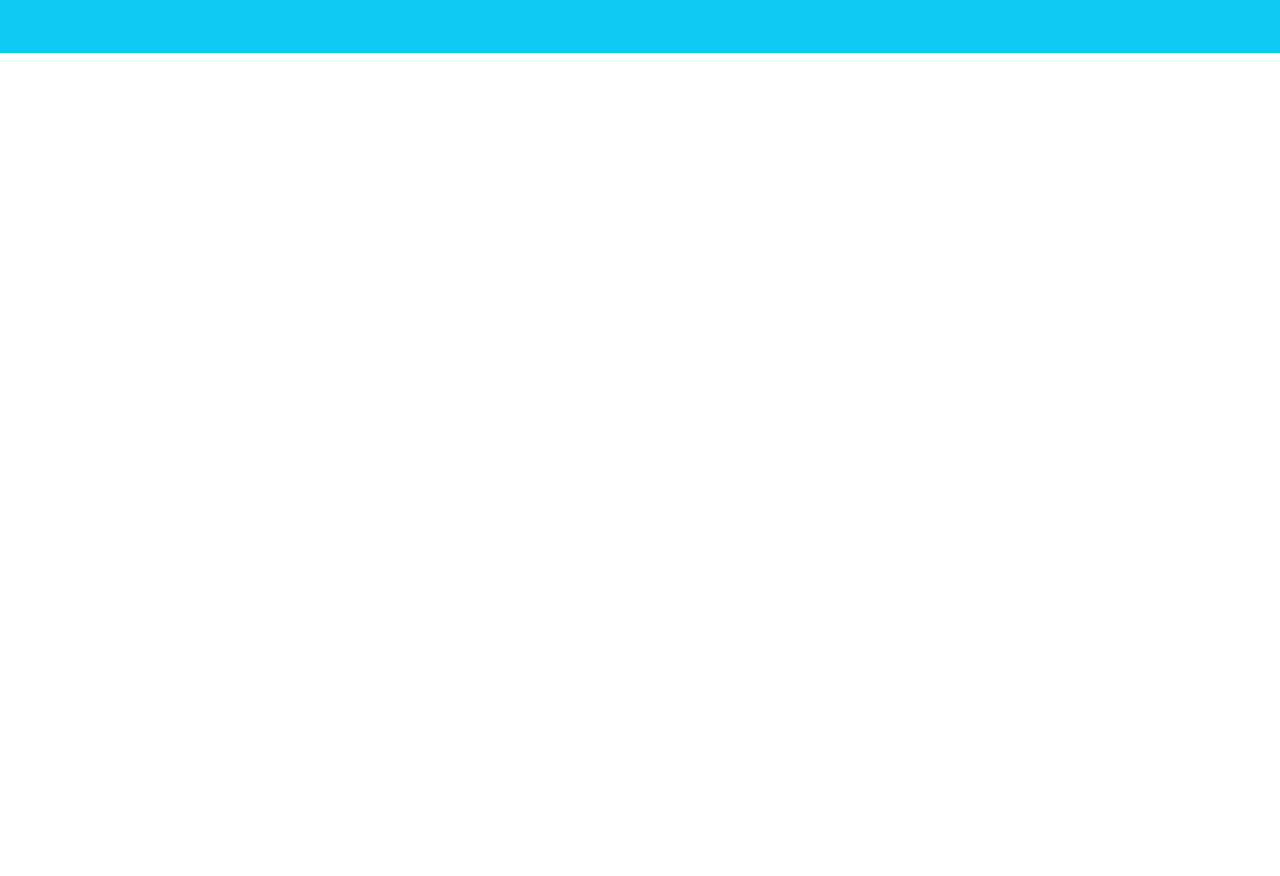
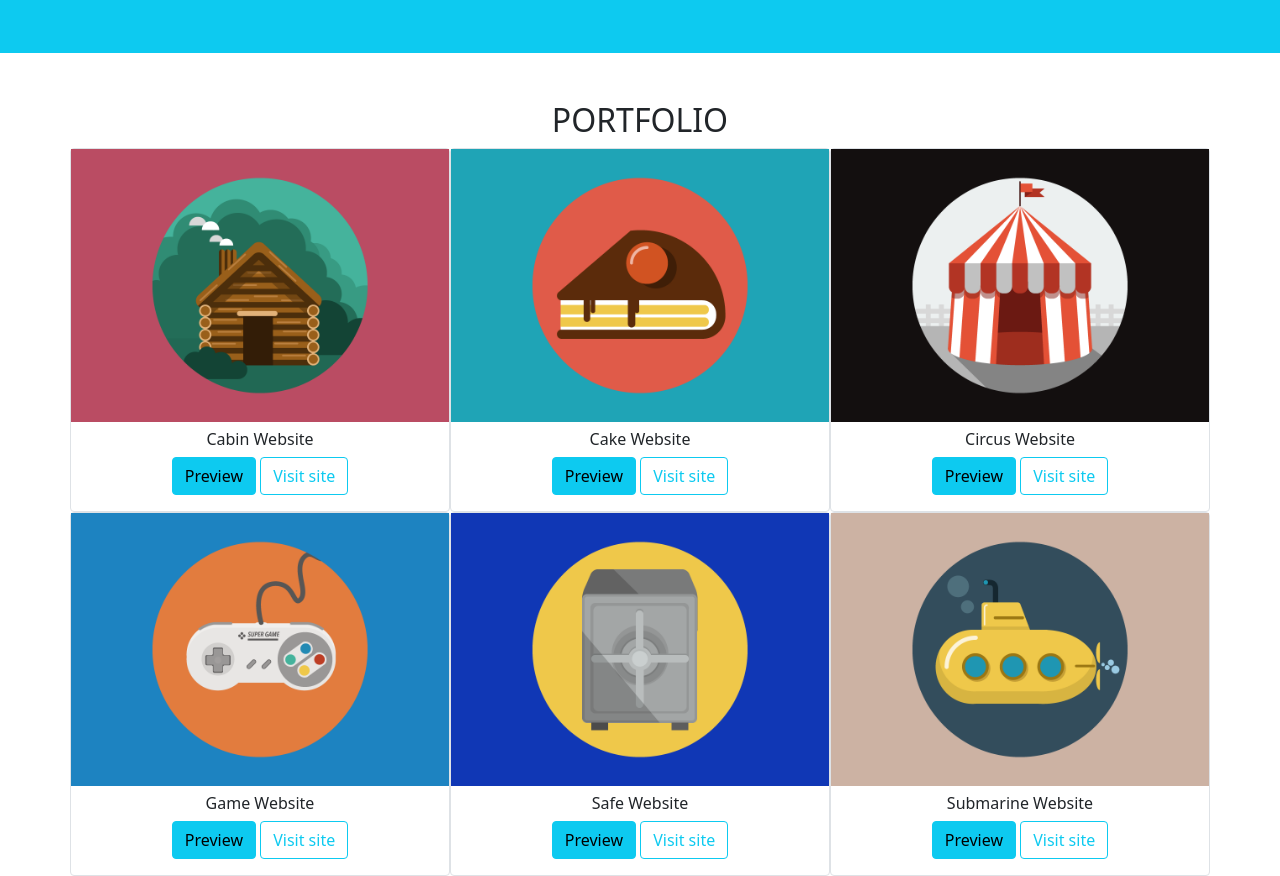
Before and after one commit to MattiaVerardi/html-css-bootstrap-freelancer, a plain HTML site: page index.html in a window 1280 px wide. Shown: the part 532-1408 px from the top of the page. Before the commit the page ends 800 px from the top, so only its background shows below. Drawn offline with nearby package versions, Linux system fonts and the light colour scheme.

Commit message:
Costruzione portfolio

```diff
--- a/index.html
+++ b/index.html
@@ -54,7 +54,61 @@
       </header>
       <!--main-->
       <!--section portfolio-->
-      <div class="container"></div>
+      <section id="portfolio">
+      <h2 class="text-uppercase text-center pt-5">portfolio</h2>
+      <div class="container">
+          <div class="row text-center">
+              <div class="col-4 border rounded p-0">
+                    <img class="img-fluid" src="img/portfolio/cabin.png" alt="cabin-pic">
+                    <h6 class="pt-2" >Cabin Website</h6>
+                    <div class="pb-3">
+                      <button type="button" class="btn btn-info">Preview</button>
+                      <button type="button" class="btn btn-outline-info">Visit site</button>
+                  </div>
+              </div>
+              <div class="col-4 border rounded p-0">
+                <img class="img-fluid" src="img/portfolio/cake.png" alt="cake-pic">
+                <h6 class="pt-2">Cake Website</h6>
+                <div class="pb-3">
+                <button type="button" class="btn btn-info">Preview</button>
+                <button type="button" class="btn btn-outline-info">Visit site</button>
+                </div>
+            </div>
+              <div class="col-4 border rounded p-0">
+                <img class="img-fluid" src="img/portfolio/circus.png" alt="circus-pic">
+                <h6 class="pt-2">Circus Website</h6>
+                <div class="pb-3">
+                <button type="button" class="btn btn-info">Preview</button>
+                <button type="button" class="btn btn-outline-info">Visit site</button>
+                </div>
+              </div>
+              <div class="col-4 border rounded p-0">
+                <img class="img-fluid" src="img/portfolio/game.png" alt="game-pic">
+                <h6 class="pt-2">Game Website</h6>
+                <div class="pb-3">
+                <button type="button" class="btn btn-info">Preview</button>
+                <button type="button" class="btn btn-outline-info">Visit site</button>
+                </div>
+              </div>
+              <div class="col-4 border rounded p-0">
+                <img class="img-fluid" src="img/portfolio/safe.png" alt="safe-pic">
+                <h6 class="pt-2">Safe Website</h6>
+                <div class="pb-3">
+                <button type="button" class="btn btn-info">Preview</button>
+                <button type="button" class="btn btn-outline-info">Visit site</button>
+                </div>
+              </div>
+              <div class="col-4 border rounded p-0">
+                <img class="img-fluid" src="img/portfolio/submarine.png" alt="submarine-pic">
+                <h6 class="pt-2">Submarine Website</h6>
+                <div class="pb-3">
+                <button type="button" class="btn btn-info">Preview</button>
+                <button type="button" class="btn btn-outline-info">Visit site</button>
+                </div>
+              </div>
+          </div>
+      </div>
+    </section>
       <!--section about-->
       <div class="container"></div>
       <!--section contact me-->
```
